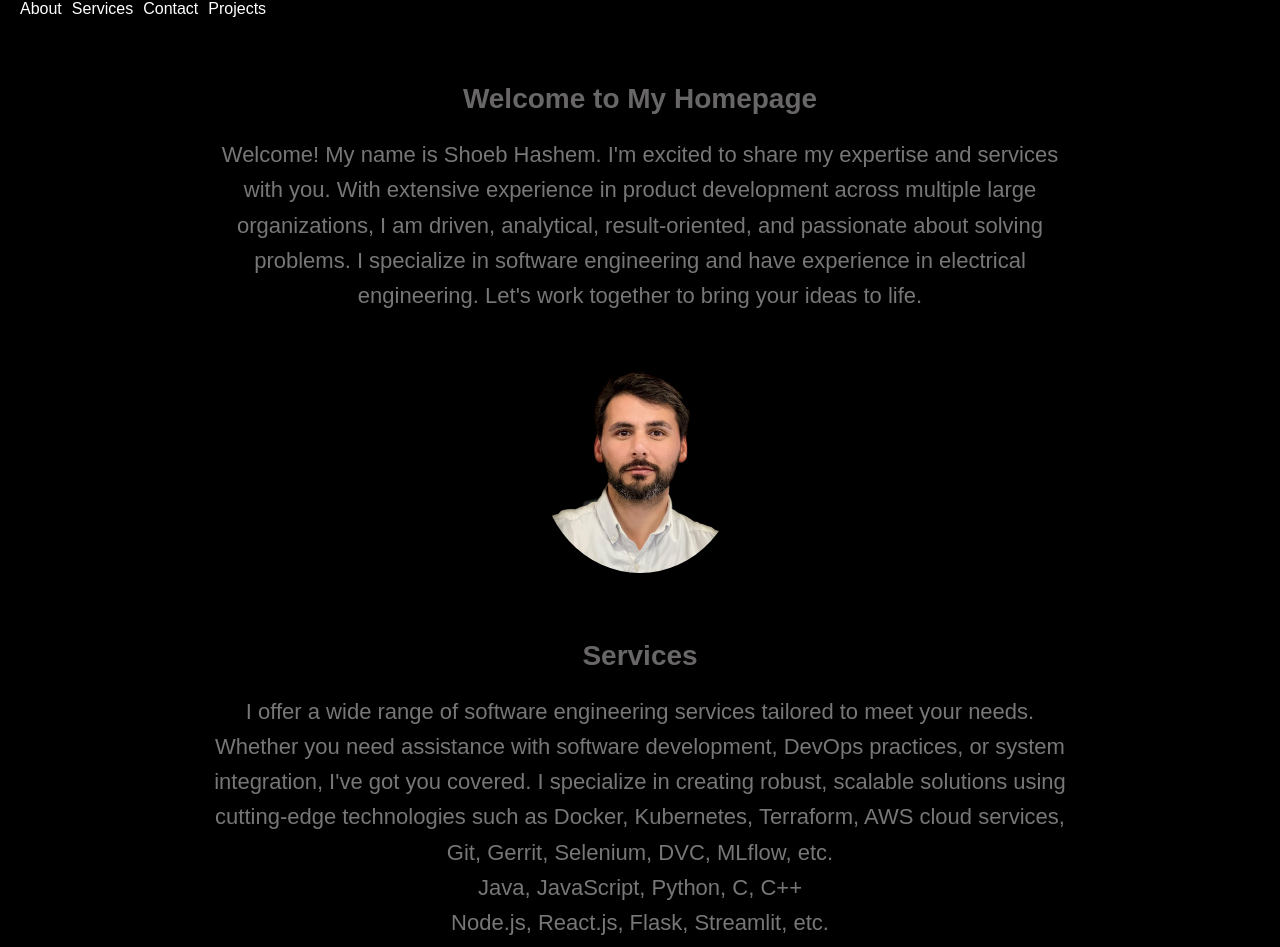
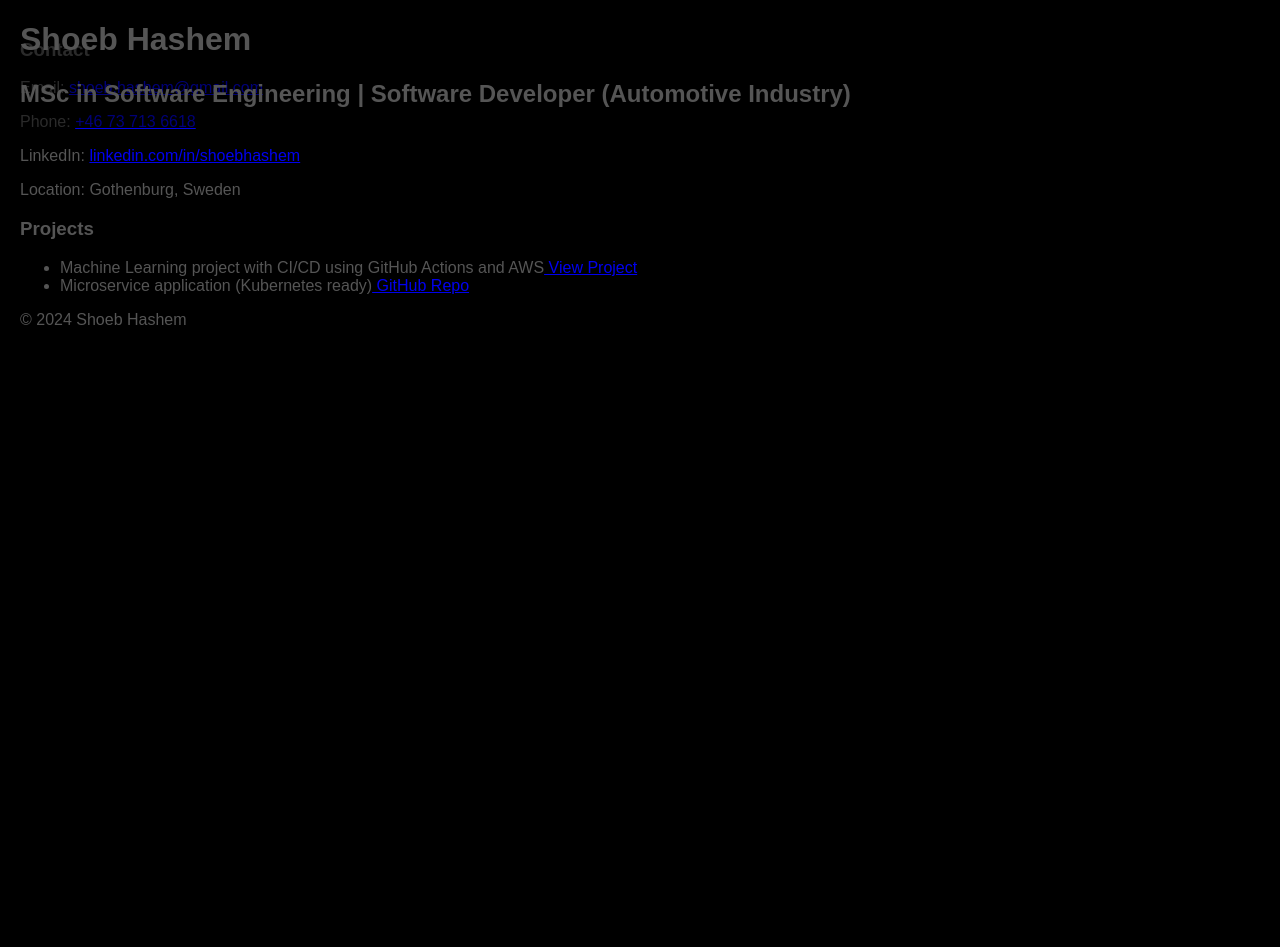
Before and after one commit to shoebhashem/homepage, a React (Create React App) app: page / in a window 1280 px wide. Shown: the top 947 px of the page. After the commit the page ends 800 px from the top, so only its background shows below. Built offline with nearby package versions, Linux system fonts and the light colour scheme.

Commit message:
Update App.js

```diff
--- a/src/App.js
+++ b/src/App.js
@@ -5,91 +5,37 @@ function HomePage() {
   return (
     <div className="homepage">
       <header>
-        <nav>
+        <h1>Shoeb Hashem</h1>
+        <h2>MSc in Software Engineering | Software Developer (Automotive Industry)</h2>
+      </header>
+
+      <main>
+        <section className="contact">
+          <h3>Contact</h3>
+          <p>Email: <a href="mailto:shoeb.hashem@gmail.com">shoeb.hashem@gmail.com</a></p>
+          <p>Phone: <a href="tel:+46737136618">+46 73 713 6618</a></p>
+          <p>LinkedIn: <a href="https://www.linkedin.com/in/shoebhashem" target="_blank" rel="noopener noreferrer">linkedin.com/in/shoebhashem</a></p>
+          <p>Location: Gothenburg, Sweden</p>
+        </section>
+
+        <section className="projects">
+          <h3>Projects</h3>
           <ul>
-            <li><a href="#about">About</a></li>
-            <li><a href="#services">Services</a></li>
-            <li><a href="#contact">Contact</a></li>
-            <li><a href="#projects">Projects</a></li>
+            <li>
+              Machine Learning project with CI/CD using GitHub Actions and AWS
+              <a href="http://51.20.109.46:8501/" target="_blank" rel="noopener noreferrer"> View Project</a>
+            </li>
+            <li>
+              Microservice application (Kubernetes ready)
+              <a href="https://github.com/shoebhashem/myAPP" target="_blank" rel="noopener noreferrer"> GitHub Repo</a>
+            </li>
           </ul>
-        </nav>
-      </header>
-      <main>
-        {/* About Section */}
-        <section id="about" className="content-section">
-          <div className="section-container">
-            <div className="section-text">
-              <h2>Welcome to My Homepage</h2>
-              <p>
-                Welcome! My name is Shoeb Hashem. I'm excited to share my expertise and services with you.
-                With extensive experience in product development across multiple large organizations, I am driven,
-                analytical, result-oriented, and passionate about solving problems. I specialize in software
-                engineering and have experience in electrical engineering.
-                Let's work together to bring your ideas to life.
-              </p>
-            </div>
-            <div className="section-image">
-              <img src="/image1.jpg" alt="Profile" />
-            </div>
-          </div>
-        </section>
-        {/* Services Section */}
-        <section id="services" className="content-section">
-          <div className="section-container">
-            <div className="section-text">
-              <h2>Services</h2>
-              <p>
-                I offer a wide range of software engineering services tailored to meet your needs.
-                Whether you need assistance with software development, DevOps practices, or system integration, I've got you covered.
-                I specialize in creating robust, scalable solutions using cutting-edge technologies such as
-                Docker, Kubernetes, Terraform, AWS cloud services, Git, Gerrit, Selenium, DVC, MLflow, etc.
-                <br />
-                Java, JavaScript, Python, C, C++
-                <br />
-                Node.js, React.js, Flask, Streamlit, etc.
-                <br />
-                Cybersecurity, ZAP
-                <br />
-                System safety, ASIL, ISO 26262
-              </p>
-            </div>
-          </div>
-        </section>
-        {/* Contact Section */}
-        <section id="contact" className="content-section">
-          <div className="section-container">
-            <div className="section-text">
-              <h2>Contact Me</h2>
-              <p>
-                Ready to start your next project? Let's connect!
-                Feel free to reach out to me via email, phone, or in person to discuss your ideas and requirements.
-                I'm committed to providing exceptional service and helping you achieve your goals.
-              </p>
-              <p>
-                Email: shoeb.hashem@gmail.com <br />
-                Phone: +46737136618 <br />
-                Address: Gothenburg, Sweden
-              </p>
-            </div>
-          </div>
-        </section>
-        {/* Project Section */}
-        <section id="projects" className="content-section">
-          <div className="section-container">
-            <div className="section-text">
-              <h2>Projects</h2>
-              <p>
-                Machine learning (ML) project,
-                CI/CD implemented using GitHub action and AWS ECR and EC2. http://51.20.109.46:8501/
-              </p>
-              <p>
-                Simple Microservice application, ready to be deployed with Kubernetes.
-                https://github.com/shoebhashem/myAPP
-              </p>
-            </div>
-          </div>
         </section>
       </main>
+
+      <footer>
+        <p>© {new Date().getFullYear()} Shoeb Hashem</p>
+      </footer>
     </div>
   );
 }
```
